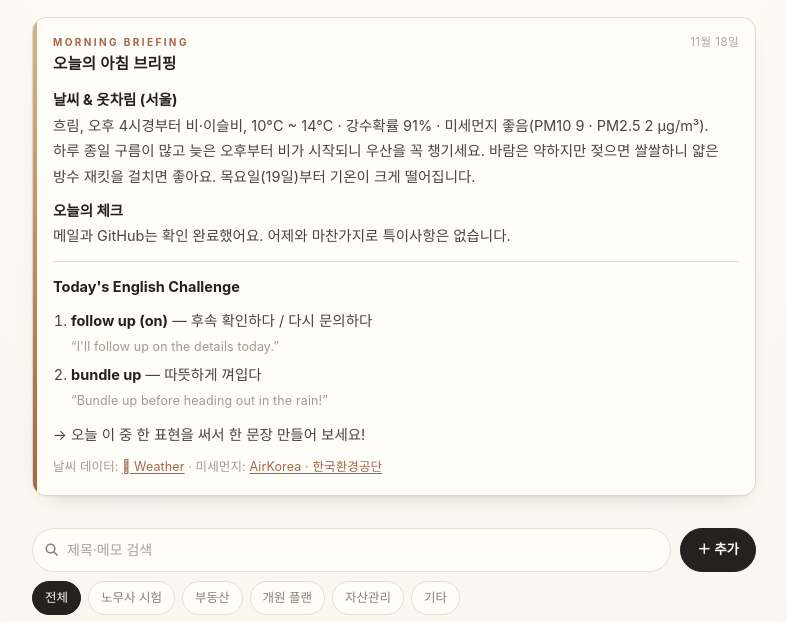
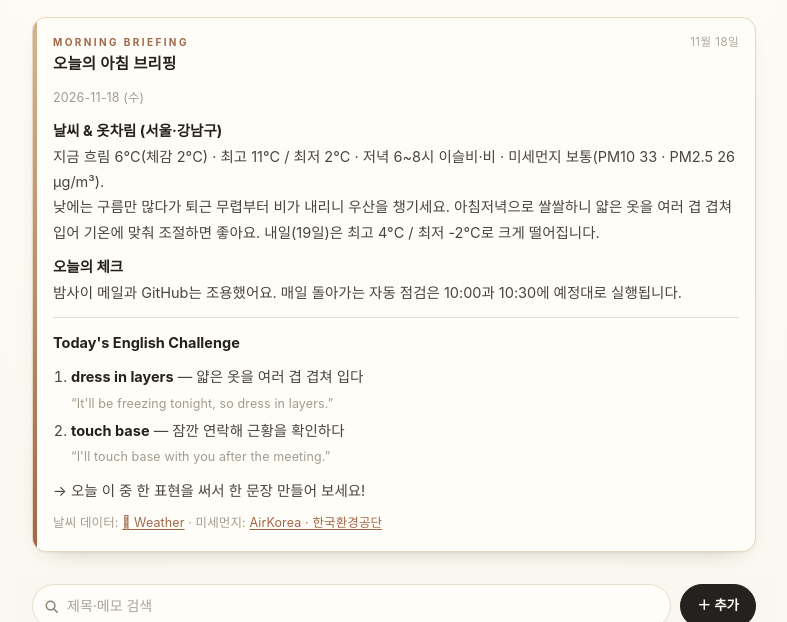
Before and after one commit to irinnnn2-ai/mini-archive, a plain HTML site: page index.html in a window 1280 px wide. Shown: the part 155-777 px from the top of the page, without its empty margins (246-1033 px from the left). Drawn offline with Linux system fonts and the light colour scheme.

Commit message:
Morning briefing for 2026-11-18

```diff
--- a/index.html
+++ b/index.html
@@ -567,16 +567,17 @@
       </div>
       <!-- MORNING_BRIEFING_START -->
       <div class="briefing-body" id="morningBriefing">
-        <p><strong>날씨 &amp; 옷차림 (서울)</strong><br>
-        흐림, 오후 4시경부터 비·이슬비, 10°C ~ 14°C · 강수확률 91% · 미세먼지 좋음(PM10 9 · PM2.5 2 µg/m³).<br>
-        하루 종일 구름이 많고 늦은 오후부터 비가 시작되니 우산을 꼭 챙기세요. 바람은 약하지만 젖으면 쌀쌀하니 얇은 방수 재킷을 걸치면 좋아요. 목요일(19일)부터 기온이 크게 떨어집니다.</p>
+        <p class="briefing-hint">2026-11-18 (수)</p>
+        <p><strong>날씨 &amp; 옷차림 (서울·강남구)</strong><br>
+        지금 흐림 6°C(체감 2°C) · 최고 11°C / 최저 2°C · 저녁 6~8시 이슬비·비 · 미세먼지 보통(PM10 33 · PM2.5 26 µg/m³).<br>
+        낮에는 구름만 많다가 퇴근 무렵부터 비가 내리니 우산을 챙기세요. 아침저녁으로 쌀쌀하니 얇은 옷을 여러 겹 겹쳐 입어 기온에 맞춰 조절하면 좋아요. 내일(19일)은 최고 4°C / 최저 -2°C로 크게 떨어집니다.</p>
         <p><strong>오늘의 체크</strong><br>
-        메일과 GitHub는 확인 완료했어요. 어제와 마찬가지로 특이사항은 없습니다.</p>
+        밤사이 메일과 GitHub는 조용했어요. 매일 돌아가는 자동 점검은 10:00과 10:30에 예정대로 실행됩니다.</p>
         <hr>
         <p><strong>Today's English Challenge</strong></p>
         <ol>
-          <li><strong>follow up (on)</strong> — 후속 확인하다 / 다시 문의하다<br><span class="briefing-hint">&ldquo;I'll follow up on the details today.&rdquo;</span></li>
-          <li><strong>bundle up</strong> — 따뜻하게 껴입다<br><span class="briefing-hint">&ldquo;Bundle up before heading out in the rain!&rdquo;</span></li>
+          <li><strong>dress in layers</strong> — 얇은 옷을 여러 겹 겹쳐 입다<br><span class="briefing-hint">&ldquo;It'll be freezing tonight, so dress in layers.&rdquo;</span></li>
+          <li><strong>touch base</strong> — 잠깐 연락해 근황을 확인하다<br><span class="briefing-hint">&ldquo;I'll touch base with you after the meeting.&rdquo;</span></li>
         </ol>
         <p>→ 오늘 이 중 한 표현을 써서 한 문장 만들어 보세요!</p>
         <p class="briefing-hint">날씨 데이터: <a href="https://developer.apple.com/weatherkit/data-source-attribution/">&#xF8FF; Weather</a> · 미세먼지: <a href="https://www.airkorea.or.kr/">AirKorea · 한국환경공단</a></p>
```
